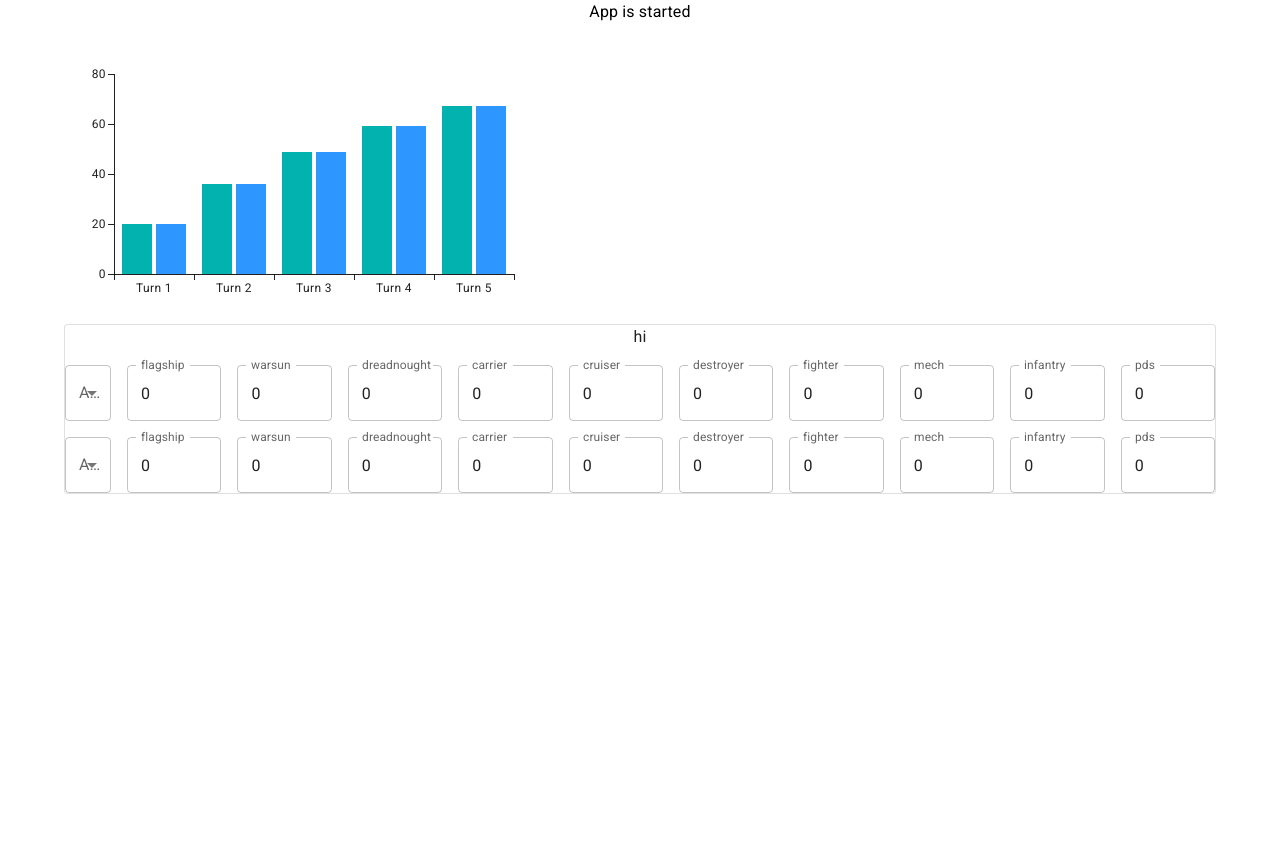
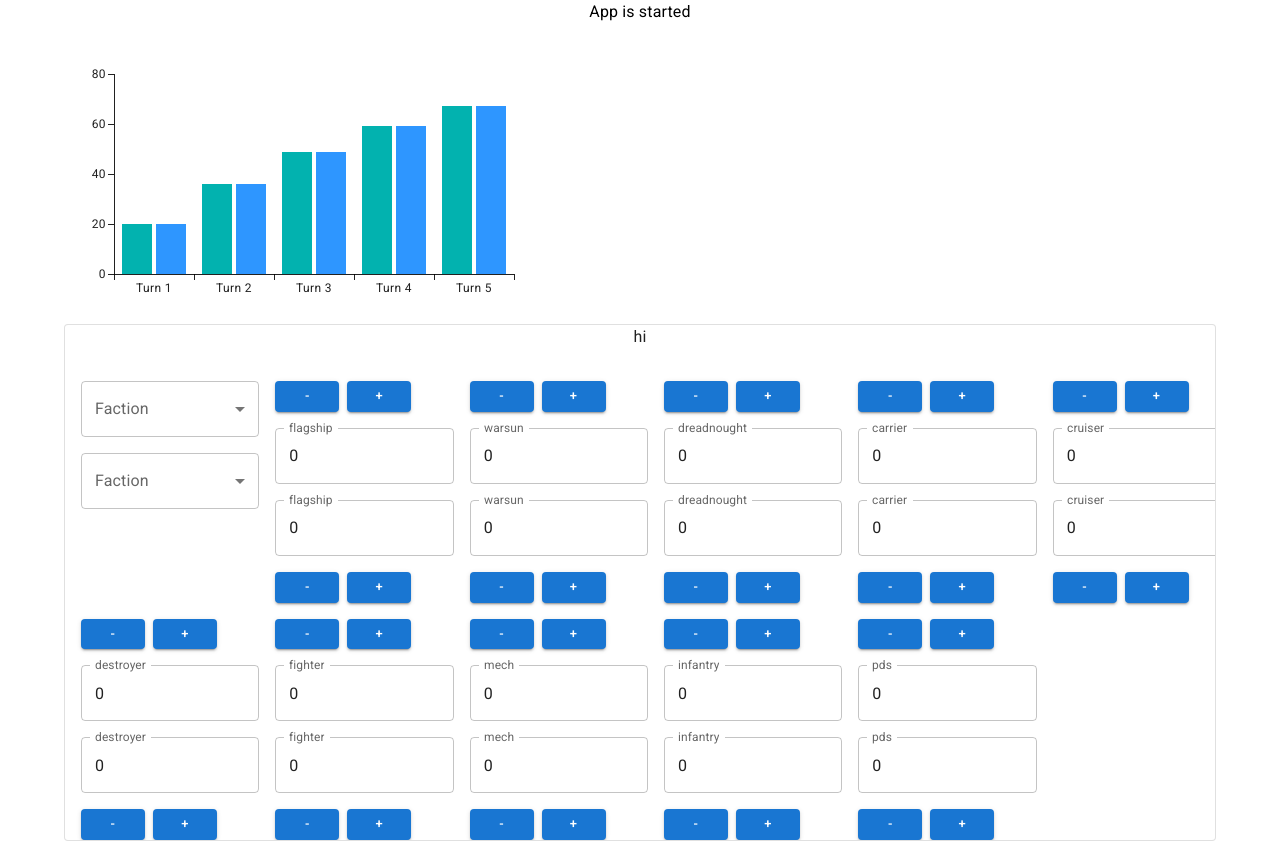
Before and after one commit to vanchess-git/tires-manager, a React (Create React App) app: page / in a window 1280 px wide. Before the commit the page ends 800 px from the top, so only its background shows below. Built offline with nearby package versions, Linux system fonts and the light colour scheme.

Commit message:
starting layout for the first component

```diff
--- a/src/views/battleCalculator/BattleCalculator.tsx
+++ b/src/views/battleCalculator/BattleCalculator.tsx
@@ -1,6 +1,18 @@
 import {BarChart} from "@mui/x-charts/BarChart";
 import React from "react";
-import {Box, Card, Container, FormControl, InputLabel, Select, Stack, TextField, Typography} from "@mui/material";
+import {
+  Box,
+  Button,
+  Card,
+  Container,
+  FormControl,
+  Grid,
+  InputLabel, MenuItem,
+  Select,
+  Stack,
+  TextField,
+  Typography
+} from "@mui/material";
 
 function BattleCalculator() {
 
@@ -15,6 +27,34 @@ function BattleCalculator() {
     'mech',
     'infantry',
     'pds',
+  ]
+
+  const factionNames = [
+    'Arborec',
+    'Barony of Letnev',
+    'Clan of Saar',
+    'Embers of Muaat',
+    'Emirates of Hacan',
+    'Federation of Sol',
+    'Ghosts of Creuss',
+    'L1Z1X Mindnet',
+    'Mentak Coalition',
+    'Naalu Collective',
+    'Nekro Virus',
+    `Sardakk N'orr`,
+    'Universities of Jol-Nar',
+    'Winnu',
+    'Xxcha Kingdom',
+    'Yin Brotherhood',
+    'Yssaril Tribes',
+    'Argent Flight',
+    'Empyrean',
+    'Mahact Gene-Sorcerers',
+    'Naaz-Rokha Alliance',
+    'Nomad',
+    'Titans of Ul',
+    `Vuil'Raith Cabal`,
+    'Council Keleres',
   ]
 
   return (
@@ -33,29 +73,44 @@ function BattleCalculator() {
           spacing={2}
         >
           <Typography>hi</Typography>
-          <Stack direction="row" spacing={2}>
-            <Stack
+          <Grid container spacing={2}>
+            <Grid item xs={2}
               spacing={2}
             >
+              <Stack spacing={2}>
                 <FormControl fullWidth>
-              <InputLabel id="demo-simple-select-label">Age</InputLabel>
+                  <InputLabel id="1st-player-faction">Faction</InputLabel>
                   <Select
-                labelId="demo-simple-select-label"
+                      labelId="1st-player-faction"
                       label="faction"
-              ></Select>
+                  >
+                    {factionNames.map((faction, index) =>
+                        <MenuItem value={faction}>{faction}</MenuItem>
+                    )}
+                  </Select>
                 </FormControl>
                 <FormControl fullWidth>
-                <InputLabel id="demo-simple-select-label">Age</InputLabel>
+                  <InputLabel id="2nd-player-faction">Faction</InputLabel>
                   <Select
-                  labelId="demo-simple-select-label"
+                      labelId="2nd-player-faction"
                       label="faction"
-                ></Select>
+                  >
+                    {factionNames.map((faction, index) =>
+                        <MenuItem value={faction}>{faction}</MenuItem>
+                    )}
+                  </Select>
                 </FormControl>
               </Stack>
-            {plasticUnits.map(ship =>
-              <Stack
+            </Grid>
+            {plasticUnits.map((ship, index) =>
+              <Grid item xs={2}
                 spacing={2}
               >
+                <Stack spacing={2}>
+                  <Stack direction="row" spacing={1}>
+                    <Button variant="contained" size="small">-</Button>
+                    <Button variant="contained" size="small">+</Button>
+                  </Stack>
                   <TextField
                       label={ship}
                       InputProps={{
@@ -70,9 +125,14 @@ function BattleCalculator() {
                       }}
                       defaultValue={0}
                   />
+                  <Stack direction="row" spacing={1}>
+                    <Button variant="contained" size="small">-</Button>
+                    <Button variant="contained" size="small">+</Button>
                   </Stack>
+                </Stack>
+              </Grid>
             )}
-          </Stack>
+          </Grid>
         </Stack>
       </Card>
     </Container>
```
Lines whose indentation alone changed are shown as unchanged.
